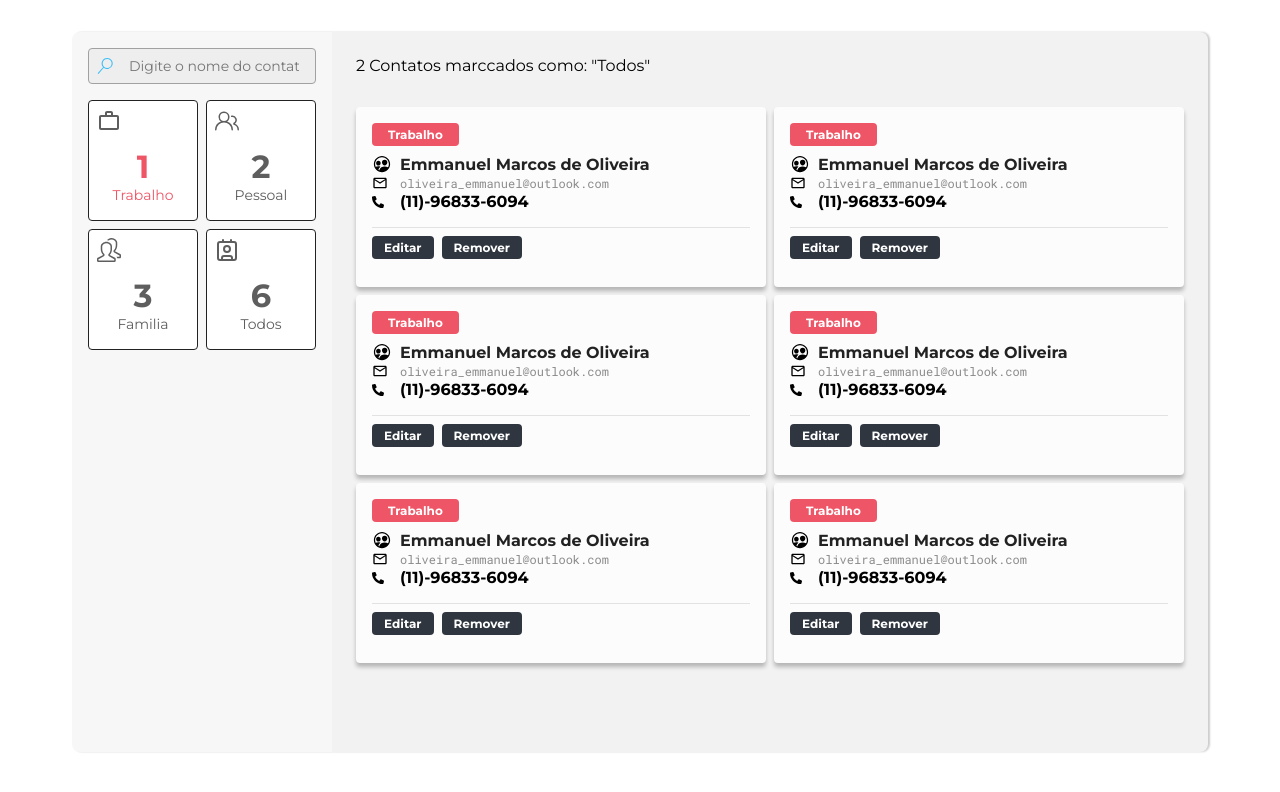
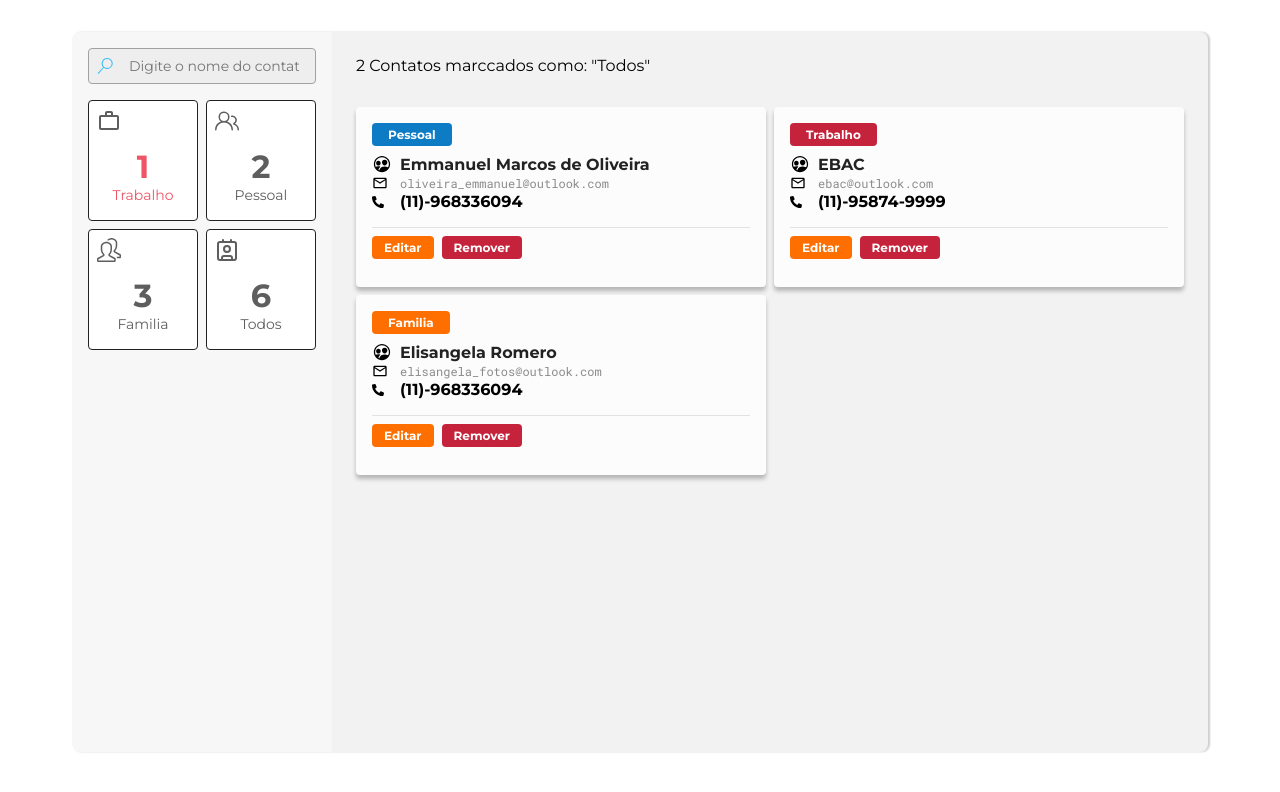
Before and after one commit to emmanuelmarcosdeoliveira/contac-list, a React (Vite) app: page / in a window 1280 px wide. Shown: the top 792 px of the page. Built offline with nearby package versions, Linux system fonts and the light colour scheme; the HTML template or start-up script is replaced by a standard one.

Commit message:
feat:  the contact cards were parameterized

```diff
--- a/src/components/CardContact/index.tsx
+++ b/src/components/CardContact/index.tsx
@@ -1,29 +1,51 @@
+import { useState } from 'react'
+
 import * as S from './styles'
+
 import { FaPhoneAlt } from 'react-icons/fa'
 import { MdOutlineMail } from 'react-icons/md'
 import { IoPeopleCircleOutline } from 'react-icons/io5'
 
-const CardContact = () => {
+interface CardContact  {
+  tag: string
+  titulo: string
+  email: string
+  telefone: string
+  children?: string
+
+}
+
+const CardContact = ({tag, titulo,email, telefone}: CardContact) => {
+  const [editando, setEditando]  = useState(false)
   return (
     <S.CarddeContatos>
-      <S.Tag>Trabalho</S.Tag>
+      <S.Tag tag={tag}>{tag}</S.Tag>
       <S.MyDiv>
         <IoPeopleCircleOutline
           style={{ fontSize: '1.25rem', marginRight: '.50rem' }}
         />
-        <S.MyTitle>Emmanuel Marcos de Oliveira</S.MyTitle>
+        <S.MyTitle>{titulo}</S.MyTitle>
       </S.MyDiv>
       <S.MyDiv>
         <MdOutlineMail style={{ fontSize: '1rem', marginRight: '.75rem' }} />
-        <S.Email>oliveira_emmanuel@outlook.com</S.Email>
+        <S.Email>{email}</S.Email>
       </S.MyDiv>
       <S.MyDiv>
         <FaPhoneAlt style={{ fontSize: '0.75rem', marginRight: '1rem' }} />
-        <S.TelPhone>(11)-96833-6094</S.TelPhone>
+        <S.TelPhone>{telefone}</S.TelPhone>
       </S.MyDiv>
       <S.ActionBar>
-        <S.Btn>Editar</S.Btn>
-        <S.Btn>Remover</S.Btn>
+    {editando ? (
+      <>
+<S.btnSalvar>Salvar</S.btnSalvar>
+<S.Btn onClick={() => setEditando(false)}  >Cancelar</S.Btn>
+      </>
+    ) : (
+      <>
+<S.btnEditar onClick={() => setEditando(true)}  >Editar</S.btnEditar>
+<S.BtncancelarRemover>Remover</S.BtncancelarRemover>
+      </>
+    )}
       </S.ActionBar>
     </S.CarddeContatos>
   )
--- a/src/components/CardContact/styles.ts
+++ b/src/components/CardContact/styles.ts
@@ -1,4 +1,20 @@
 import styled from 'styled-components'
+import variaveis from '../../styles/variaveis'
+
+type TagsProps =  {
+  tag: string
+  children: string
+}
+
+function corDeFundo(props: TagsProps): string {
+  if('tag' in props) {
+    if(props.tag === 'Trabalho') return variaveis.cor3
+    if(props.tag === 'Familia') return variaveis.cor1
+    if(props.tag === 'Pessoal') return variaveis.cor4
+  }
+  return '#ccc'
+}
+
 
 export const CarddeContatos = styled.div`
   background-color: #fcfcfc;
@@ -9,14 +25,14 @@ export const CarddeContatos = styled.div`
   height: 180px;
   border-radius: 0.25rem;
 `
-export const Tag = styled.span`
+export const Tag = styled.span<TagsProps>`
   padding: 0.25rem 1rem;
   border-radius: 0.25rem;
   font-size: 0.75rem;
   color: #fff;
   font-weight: 700;
   display: inline-block;
-  background-color: #e56;
+  background-color: ${(props) => corDeFundo(props)};
   margin-bottom: 0.5rem;
 `
 
@@ -56,6 +72,21 @@ export const Btn = styled.button`
   border-radius: 0.25rem;
   margin-right: 0.5rem;
 `
+
+export const btnSalvar = styled(Btn)`
+background-color: ${variaveis.cor2};
+color: #0D1E07;
+`
+export const BtncancelarRemover = styled(Btn)`
+background-color: ${variaveis.cor3};
+
+`
+export const btnEditar = styled(Btn)`
+background-color: ${variaveis.cor1};
+
+`
+
+
 export const MyDiv = styled.div`
   display: flex;
   align-items: center;
--- a/src/containers/ContacList/index.tsx
+++ b/src/containers/ContacList/index.tsx
@@ -1,29 +1,37 @@
 import CardContact from '../../components/CardContact'
 import * as S from './styles'
+
+const contato  = [
+{
+  tag: 'Pessoal',
+  titulo: 'Emmanuel Marcos de Oliveira',
+  email: 'oliveira_emmanuel@outlook.com',
+  telefone: '(11)-968336094'
+},
+{
+  tag: 'Trabalho',
+  titulo: 'EBAC',
+  email: 'ebac@outlook.com',
+  telefone: '(11)-95874-9999'
+},
+{
+  tag: 'Familia',
+  titulo: 'Elisangela Romero',
+  email: 'elisangela_fotos@outlook.com',
+  telefone: '(11)-968336094'
+}
+
+ ]
 
 const ContactList = () => {
   return (
     <S.Main>
       <p>2 Contatos marccados como: "Todos"</p>
       <S.Grid>
-        <li>
-          <CardContact />
-        </li>
-        <li>
-          <CardContact />
-        </li>
-        <li>
-          <CardContact />
-        </li>
-        <li>
-          <CardContact />
-        </li>
-        <li>
-          <CardContact />
-        </li>
-        <li>
-          <CardContact />
-        </li>
+      {contato.map((c) => ( <li key={c.titulo}>
+      <CardContact tag={c.tag} titulo={c.titulo} email={c.email} telefone={c.telefone}  />
+        </li>))}
+
       </S.Grid>
     </S.Main>
   )
--- /dev/null
+++ b/src/styles/variaveis.ts
@@ -0,0 +1,6 @@
+export default {
+cor1: '#FE6F00',
+cor2: '#80DE09',
+cor3: '#C5233B',
+cor4: '#0D7CC4'
+}
```
